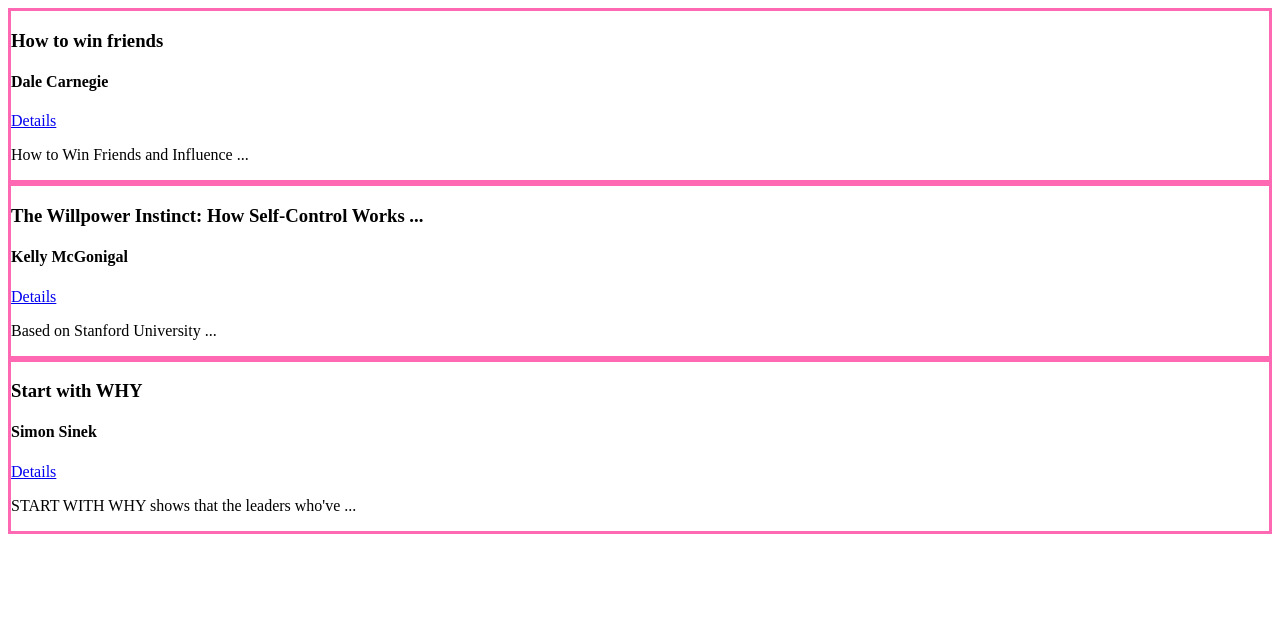
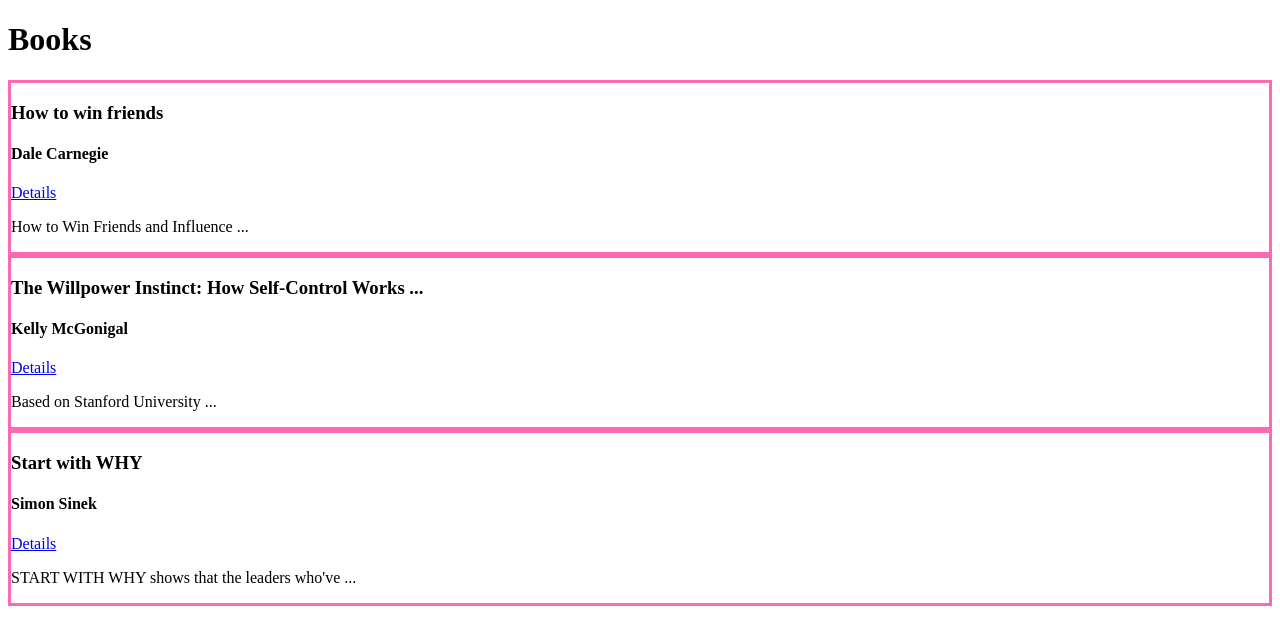
Before and after one commit to web-dave/bookmonkey-client, an Angular app: page / in a window 1280 px wide. Shown: the top 644 px of the page. Built offline with nearby package versions, Linux system fonts and the light colour scheme.

Commit message:
if in for

```diff
--- a/src/app/app.component.html
+++ b/src/app/app.component.html
@@ -1,4 +1,7 @@
 @for (book of books; track book.title) {
+  @if ($first) {
+    <h1>Books</h1>
+  }
   <app-book-card
     [content]="book"
     (detailClick)="navigate($event)"
```
